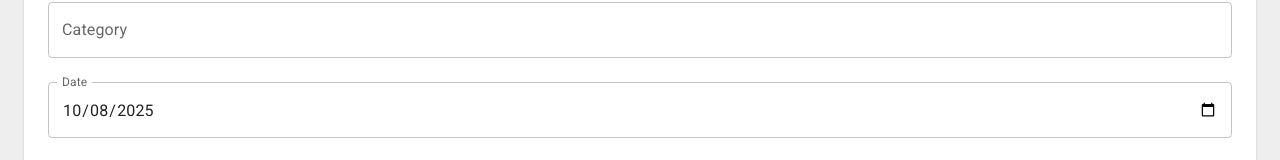
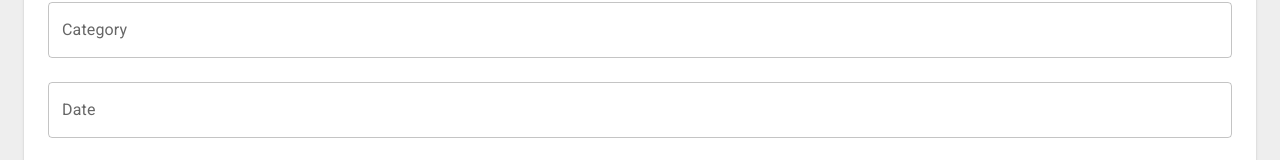
Before and after one commit to yawan-andri/Reactivities, a React (Vite) app in the folder client/: page /createActivity in a window 1280 px wide. Shown: the part 356-516 px from the top of the page. Built offline with nearby package versions, Linux system fonts and the light colour scheme.

Commit message:
Section 11: Part 112

```diff
--- /dev/null
+++ b/client/src/app/shared/components/TextInput.tsx
@@ -0,0 +1,18 @@
+import { TextField, type TextFieldProps } from "@mui/material"
+import { useController, type FieldValues, type UseControllerProps } from "react-hook-form"
+
+type Props<T extends FieldValues> = {} & UseControllerProps<T> & TextFieldProps
+
+export default function TextInput<T extends FieldValues>(props: Props<T>) {
+    const { field, fieldState } = useController({...props})
+    return (
+        <TextField
+            {...props}
+            {...field}
+            fullWidth
+            variant="outlined"
+            error={!!fieldState.error}
+            helperText={fieldState.error?.message}
+        />
+    )
+}
--- a/client/src/features/activities/form/ActivityForm.tsx
+++ b/client/src/features/activities/form/ActivityForm.tsx
@@ -1,11 +1,25 @@
-import { Box, Button, Paper, TextField, Typography } from "@mui/material";
+import { Box, Button, Paper, Typography } from "@mui/material";
 import { useActivities } from "../../../lib/hooks/useActivities";
 import { useParams } from "react-router";
-import { useForm, type FieldValues } from "react-hook-form";
+import { useForm } from "react-hook-form";
 import { useEffect } from "react";
+import { activitySchema, type ActivitySchema } from "../../../lib/schemas/activitySchema";
+import { zodResolver } from "@hookform/resolvers/zod";
+import TextInput from "../../../app/shared/components/TextInput";
 
 export default function ActivityForm() {
-  const { register, reset, handleSubmit} = useForm();
+  const { control, reset, handleSubmit} = useForm<ActivitySchema>({
+    mode: 'onTouched',
+    resolver: zodResolver(activitySchema),
+    defaultValues: {
+      title: '',
+      description: '',
+      category: '',
+      date: '',
+      city: '',
+      venue: '',
+    }
+  });
   const {id} = useParams();
   const {updateActivity, createActivity, activity, isLoadingACtivity} = useActivities(id);
 
@@ -13,7 +27,7 @@
     if (activity) reset(activity);
   }, [activity, reset]);
 
-  const onSubmit = (data: FieldValues) => {
+  const onSubmit = (data: ActivitySchema) => {
     console.log(data);
   }
 
@@ -31,18 +45,12 @@
           flexDirection='column'
           gap={3}
           >
-            <TextField {...register('title')} label='Title' defaultValue={activity?.title} />
-            <TextField {...register('description')} label='Description' defaultValue={activity?.description}  multiline rows={3} />
-            <TextField {...register('category')} label='Category' defaultValue={activity?.category}  />
-            <TextField {...register('date')} label='Date' type="date"
-              defaultValue={
-                activity?.date
-                  ? new Date(activity.date).toISOString().split('T')[0]
-                  : new Date().toISOString().split('T')[0]
-              }
-            />
-            <TextField {...register('city')} label='City' defaultValue={activity?.city} />
-            <TextField {...register('venue')} label='Venue' defaultValue={activity?.venue} />
+            <TextInput label='Title' control={control} name='title' />
+            <TextInput label='Description' control={control} name='description' multiline rows={3} />
+            <TextInput label='Category' control={control} name='category' />
+            <TextInput label='Date' control={control} name='date' />
+            <TextInput label='City' control={control} name='city' />
+            <TextInput label='Venue' control={control} name='venue' />
             <Box display='flex' justifyContent='end' gap={3}>
               <Button color='inherit'>Cancel</Button>
               <Button
--- /dev/null
+++ b/client/src/lib/schemas/activitySchema.ts
@@ -0,0 +1,14 @@
+import { z } from "zod";
+
+const requiredString = (fieldName: string) => z.string().min(1, `${fieldName} is required`);
+
+export const activitySchema = z.object({
+  title: requiredString("Title"),
+  description: requiredString("Description"),
+  category: requiredString("Category"),
+  date: requiredString("Date"),
+  city: requiredString("City"),
+  venue: requiredString("Venue"),
+});
+
+export type ActivitySchema = z.infer<typeof activitySchema>;
```
Also changed, not shown: 58 other files (tests, documents, lock files or other folders). Lines whose indentation alone changed are shown as unchanged.
